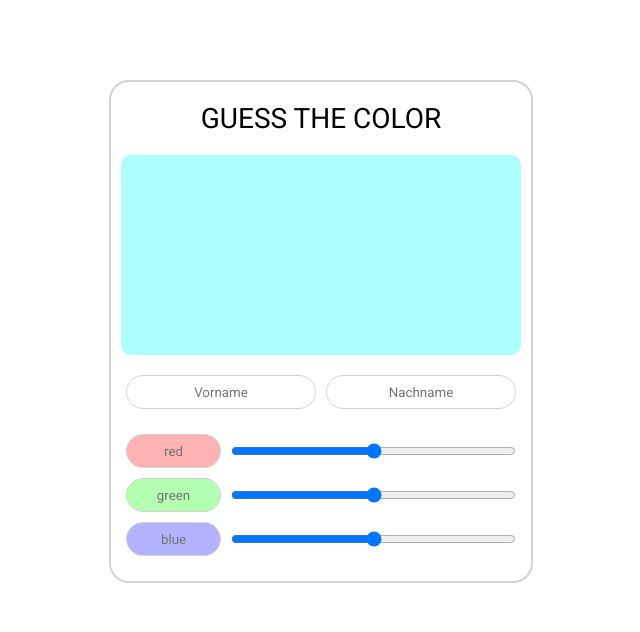
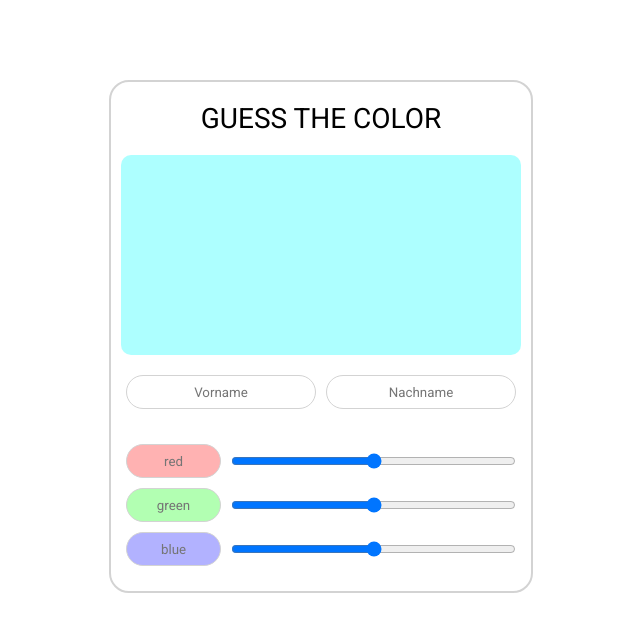
Before and after one commit to aledomakis/colour-guesser, a React (Create React App) app: page / in a window 1280 px wide. Shown: the top 632 px of the page, without its empty margins (319-959 px from the left). Built offline with nearby package versions, Linux system fonts and the light colour scheme.

Commit message:
Get rid of unnecessary div

```diff
--- a/src/Inputs.jsx
+++ b/src/Inputs.jsx
@@ -1,6 +1,6 @@
 const Inputs = () => {
   return (
-    <div className="inputs">
+    <>
       <div className="name-input">
         <input type="text" placeholder="Vorname" />
         <input type="text" placeholder="Nachname" />
@@ -29,7 +29,7 @@ const Inputs = () => {
           <input type="range" />
         </div>
       </div>
-    </div>
+    </>
   );
 };
 
--- a/src/index.css
+++ b/src/index.css
@@ -60,11 +60,6 @@ input[type="text"]:hover {
   margin: 10px 0;
 }
 
-.inputs {
-  width: inherit;
-  max-width: inherit;
-}
-
 .name-input {
   width: inherit;
   max-width: inherit;
```
